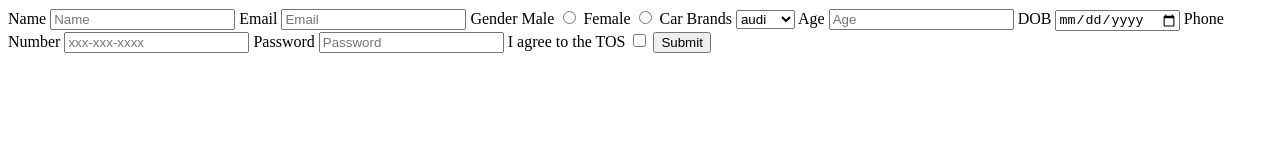
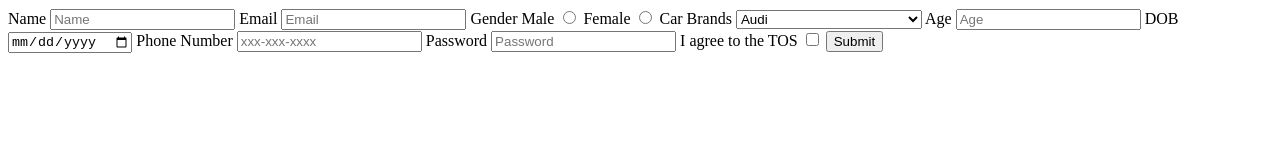
Before and after one commit to acciojob/signup-form-car-Ishank123456, a website: page main.html in a window 1280 px wide. Drawn offline with Linux system fonts and the light colour scheme.

Commit message:
created a submission

```diff
--- a/main.html
+++ b/main.html
@@ -10,27 +10,29 @@
 	<label for="name">Name</label>
 	<input type="Text" id="name" placeholder="Name" required>
 	<label for="email">Email</label>
-	<input name="email" type="Email" id="email" placeholder="Email" required>
+	<input name="email" type="email" id="email" placeholder="Email" required>
 	<label>Gender</label>
 	<label for="gender_m">Male</label>
 	<input name="gender" type="radio" id="gender_m" required>
 	<label for="gender_f">Female</label>
 	<input name="gender" type="radio" id="gender_f" required>
 	<label for="cars">Car Brands</label>
-	<select name="cars option" type="Select" id="cars" placeholder=--Please choose an option-- required>
-		<option value="audi">audi</option>
-		<option value="lambo">lambo</option>
-	</select>
+	<select name="cars" id="cars" required>
+	<option value="" disabled>--Please choose an option--</option>
+	<option value="audi">Audi</option>
+	<option value="lambo">Lamborghini</option>
+    </select>
+
 	<label for="age">Age</label>
-	<input name="age" type="Number" id="age" placeholder=Age required>
+	<input name="age" type="number" id="age" placeholder="Age" required>
 	<label for="dob">DOB</label>
-	<input name="dob" type="Date" id="dob" placeholder="Age" required>
+	<input name="dob" type="date" id="dob" required>
 	<label for="tel">Phone Number</label>
-	<input name="tel" type="Tel" id="tel" Placeholder="xxx-xxx-xxxx">
+	<input name="tel" type="tel" id="tel" Placeholder="xxx-xxx-xxxx">
 	<label for="password">Password</label>
-	<input name="password" type="Password" id="password" placeholder="Password" required>
+	<input name="password" type="password" id="password" placeholder="Password" required>
 	<label for="tos">I agree to the TOS</label>
-	<input name="tos" type="Checkbox" id="tos" required>
+	<input name="tos" type="checkbox" id="tos" required>
 	<button type="submit">Submit</button>
 </body>
 
```
